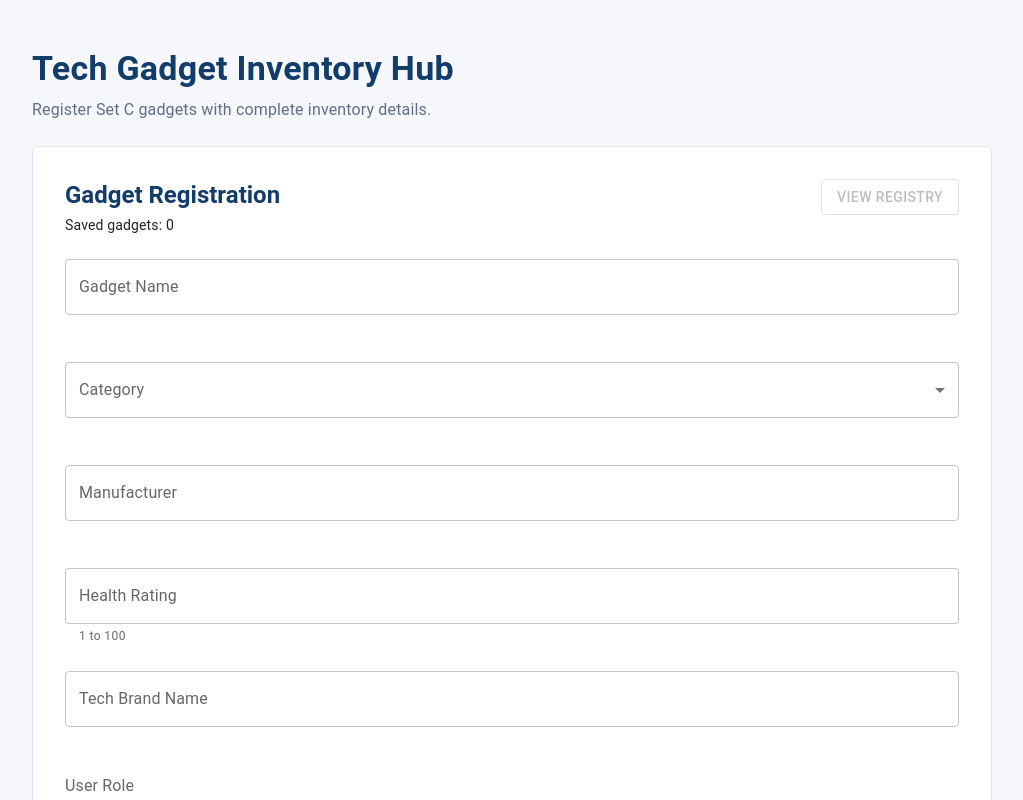
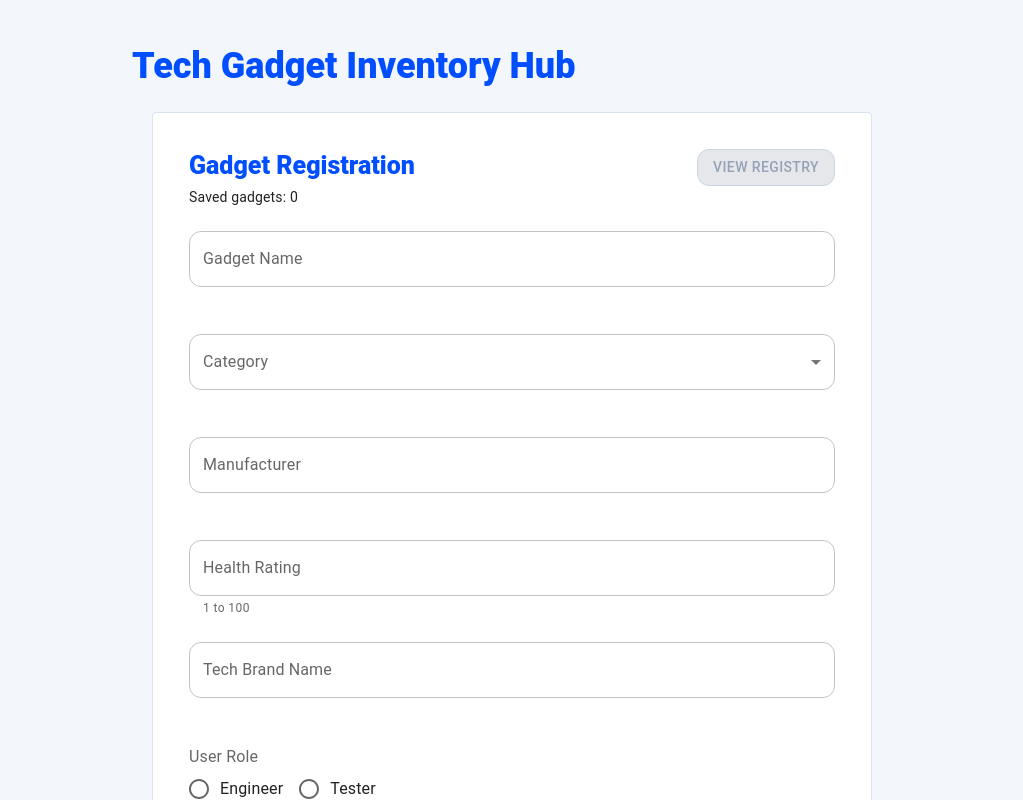
Before and after one commit to g-itlog/Valenzuela_PracticalExam, a React (Vite) app: page / in a window 1280 px wide. Shown: the top 800 px of the page, without its empty margins (128-1151 px from the left). Built offline with nearby package versions, Linux system fonts and the light colour scheme.

Commit message:
Refine table and interface styling

```diff
--- a/src/App.jsx
+++ b/src/App.jsx
@@ -272,13 +272,12 @@ function App() {
 
   return (
     <Box className="app">
-      <Box className="page">
+      <Box
+        className={currentView === "registry" ? "page registry-page" : "page"}
+      >
         <Stack className="page-header" spacing={1}>
           <Typography variant="h4" component="h1">
             Tech Gadget Inventory Hub
-          </Typography>
-          <Typography variant="body1">
-            Register Set C gadgets with complete inventory details.
           </Typography>
         </Stack>
 
@@ -444,7 +443,7 @@ function App() {
               <Box className="registry-layout">
                 <Stack spacing={2}>
                   <TableContainer className="table-shell">
-                    <Table size="small" sx={{ minWidth: 780 }}>
+                    <Table sx={{ minWidth: 940 }}>
                       <TableHead>
                         {table.getHeaderGroups().map((headerGroup) => (
                           <TableRow key={headerGroup.id}>
--- a/src/index.css
+++ b/src/index.css
@@ -1,12 +1,14 @@
+@import url("https://fonts.googleapis.com/css2?family=Open+Sans:wght@400;500;600;700&display=swap");
+
 * {
   box-sizing: border-box;
 }
 
 body {
   margin: 0;
-  background: #f5f7fb;
-  color: #1f2937;
-  font-family: Arial, Helvetica, sans-serif;
+  background: #f3f6fb;
+  color: #111827;
+  font-family: "Open Sans", Arial, Helvetica, sans-serif;
 }
 
 button,
@@ -16,18 +18,48 @@ select {
   font: inherit;
 }
 
+.MuiTypography-root,
+.MuiInputBase-root,
+.MuiInputLabel-root,
+.MuiFormLabel-root,
+.MuiFormControlLabel-label,
+.MuiFormHelperText-root,
+.MuiButton-root,
+.MuiSelect-select,
+.MuiList-root,
+.MuiMenuItem-root,
+.MuiTableCell-root,
+.MuiChip-root {
+  font-family: "Open Sans", Arial, Helvetica, sans-serif;
+}
+
+.MuiButton-root {
+  border-radius: 12px !important;
+  padding: 10px 20px;
+  color: #004eff !important;
+  font-size: 15px;
+  font-weight: 700;
+  letter-spacing: 0;
+  text-transform: none;
+  box-shadow: none !important;
+}
+
 #root {
   min-height: 100vh;
 }
 
 .app {
   min-height: 100vh;
-  padding: 48px 20px;
+  padding: 44px 20px;
 }
 
 .page {
-  width: min(960px, 100%);
+  width: min(760px, 100%);
   margin: 0 auto;
+}
+
+.registry-page {
+  width: min(1180px, 100%);
 }
 
 .page-header {
@@ -35,58 +67,97 @@ select {
 }
 
 .page-header h1 {
-  color: #123c69;
-  font-weight: 700;
+  color: #004eff !important;
+  font-size: 36px;
+  font-weight: 800;
+  letter-spacing: 0;
 }
 
 .page-header p {
-  color: #5f6f89;
+  color: #64748b;
+}
+
+.form-card,
+.registry-card,
+.detail-card {
+  border: 1px solid #d7e2f3;
+  border-radius: 18px;
+  background: #ffffff;
+  box-shadow: 0 18px 45px rgba(15, 23, 42, 0.08);
 }
 
 .form-card,
 .registry-card {
-  padding: 32px;
-  border: 1px solid #dde5f2;
-  border-radius: 8px;
-  background: #ffffff;
+  padding: 36px;
+}
+
+.form-card {
+  max-width: 720px;
+  margin: 0 auto;
+}
+
+.form-card h2,
+.registry-card h2,
+.detail-card h3 {
+  color: #004eff !important;
+  font-weight: 800;
+  letter-spacing: 0;
 }
 
 .form-card h2,
 .registry-card h2 {
-  color: #123c69;
-  font-weight: 700;
+  font-size: 25px;
+}
+
+.detail-card h3 {
+  font-size: 23px;
 }
 
 .section-title-row {
   align-items: flex-start;
   justify-content: space-between;
+  gap: 16px;
 }
 
 .filter-control {
-  width: min(280px, 100%);
+  width: min(300px, 100%);
 }
 
 .registry-layout {
   display: grid;
-  grid-template-columns: minmax(0, 1fr) 280px;
-  gap: 20px;
+  grid-template-columns: 1fr;
+  gap: 24px;
   align-items: flex-start;
 }
 
 .table-shell {
-  border: 1px solid #dde5f2;
-  border-radius: 8px;
+  width: 100%;
+  border: 1px solid #004eff;
+  border-radius: 18px;
+  overflow-x: auto;
+  background: #ffffff;
 }
 
 .table-shell th {
-  color: #123c69;
-  font-weight: 700;
-  background: #f8fafc;
+  padding: 18px 22px;
+  color: #ffffff !important;
+  font-size: 15px;
+  font-weight: 800;
+  background: #004eff;
+  border-bottom: 0;
   white-space: nowrap;
 }
 
 .table-shell td {
-  color: #26364d;
+  padding: 18px 22px;
+  color: #1f2937;
+  font-size: 15px;
+  border-bottom: 1px solid #e8eef8;
+  white-space: nowrap;
+}
+
+.table-shell tbody tr:last-child td {
+  border-bottom: 0;
 }
 
 .clickable-row,
@@ -95,60 +166,93 @@ select {
 }
 
 .clickable-row:hover {
-  background: #f8fafc;
+  background: #f8fbff;
 }
 
 .selected-row {
-  background: #edf5ff;
+  background: #e8f0ff;
 }
 
 .selected-row td {
-  color: #123c69;
-  font-weight: 600;
+  color: #004eff;
+  font-weight: 700;
+  border-bottom-color: #c7d7ff;
 }
 
 .pagination-row {
   align-items: center;
   justify-content: space-between;
+  padding-top: 2px;
 }
 
 .detail-card {
-  padding: 22px;
-  border: 1px solid #dde5f2;
-  border-radius: 8px;
+  padding: 26px;
   background: #fbfdff;
-}
-
-.detail-card h3 {
-  color: #123c69;
-  font-weight: 700;
 }
 
 .role-badge {
   width: fit-content;
-  color: #123c69;
-  background: #dcecff;
-  font-weight: 700;
+  color: #004eff !important;
+  background: #e8f0ff;
+  border: 1px solid #b9ccff;
+  font-weight: 800;
 }
 
 .detail-list {
   display: grid;
-  gap: 10px;
+  grid-template-columns: repeat(2, minmax(0, 1fr));
+  gap: 12px 26px;
 }
 
 .detail-list span {
-  color: #5f6f89;
-  font-weight: 700;
+  color: #475569;
+  font-weight: 800;
 }
 
 .MuiButton-contained {
-  background-color: #123c69;
-  box-shadow: none;
+  background-color: #004eff !important;
+  color: #ffffff !important;
 }
 
 .MuiButton-contained:hover {
-  background-color: #0d2e50;
-  box-shadow: none;
+  background-color: #004eff !important;
+  color: #ffffff !important;
+}
+
+.MuiButton-outlined {
+  border-color: #004eff !important;
+  color: #004eff !important;
+  background: #ffffff !important;
+}
+
+.MuiButton-outlined:hover {
+  border-color: #004eff !important;
+  color: #004eff !important;
+  background: #ffffff !important;
+}
+
+.MuiButton-root.Mui-disabled {
+  border-color: #cbd5e1 !important;
+  background: #e5e7eb !important;
+  color: #94a3b8 !important;
+  cursor: not-allowed;
+}
+
+.MuiOutlinedInput-root {
+  border-radius: 12px !important;
+}
+
+.MuiRadio-root.Mui-checked {
+  color: #004eff;
+}
+
+.MuiOutlinedInput-root.Mui-focused .MuiOutlinedInput-notchedOutline {
+  border-color: #004eff;
+}
+
+.MuiInputLabel-root.Mui-focused,
+.MuiFormLabel-root.Mui-focused {
+  color: #004eff;
 }
 
 @media (max-width: 640px) {
@@ -156,12 +260,24 @@ select {
     padding: 28px 14px;
   }
 
-  .form-card {
-    padding: 22px;
+  .page-header h1 {
+    font-size: 28px;
   }
 
-  .registry-card {
+  .form-card,
+  .registry-card,
+  .detail-card {
     padding: 22px;
+    border-radius: 16px;
+  }
+
+  .form-card h2,
+  .registry-card h2 {
+    font-size: 22px;
+  }
+
+  .detail-card h3 {
+    font-size: 21px;
   }
 
   .section-title-row,
@@ -169,7 +285,19 @@ select {
     align-items: stretch;
   }
 
-  .registry-layout {
+  .filter-control {
+    width: 100%;
+  }
+
+  .pagination-row .MuiStack-root {
+    width: 100%;
+  }
+
+  .pagination-row button {
+    flex: 1;
+  }
+
+  .detail-list {
     grid-template-columns: 1fr;
   }
 }
```
